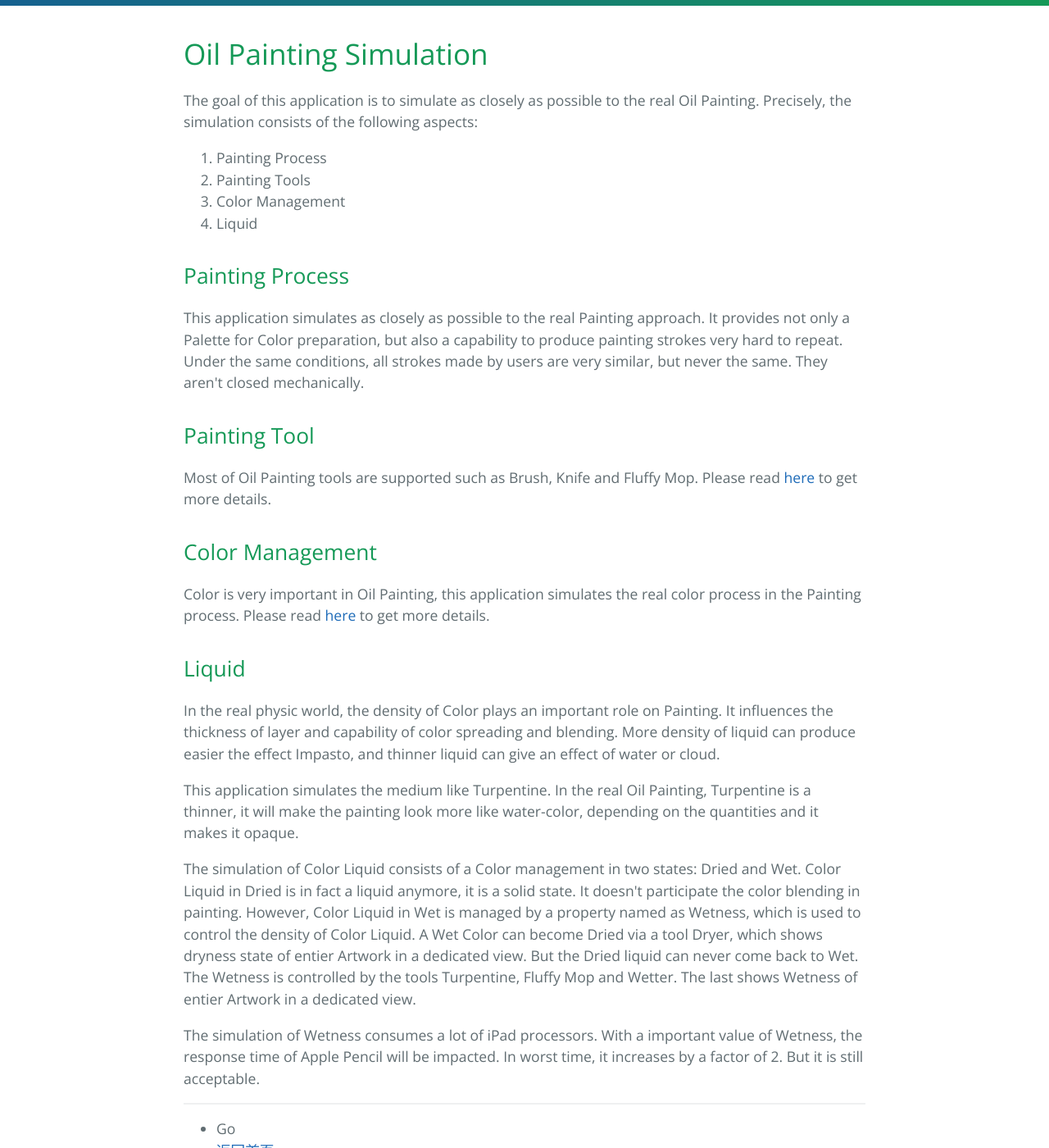
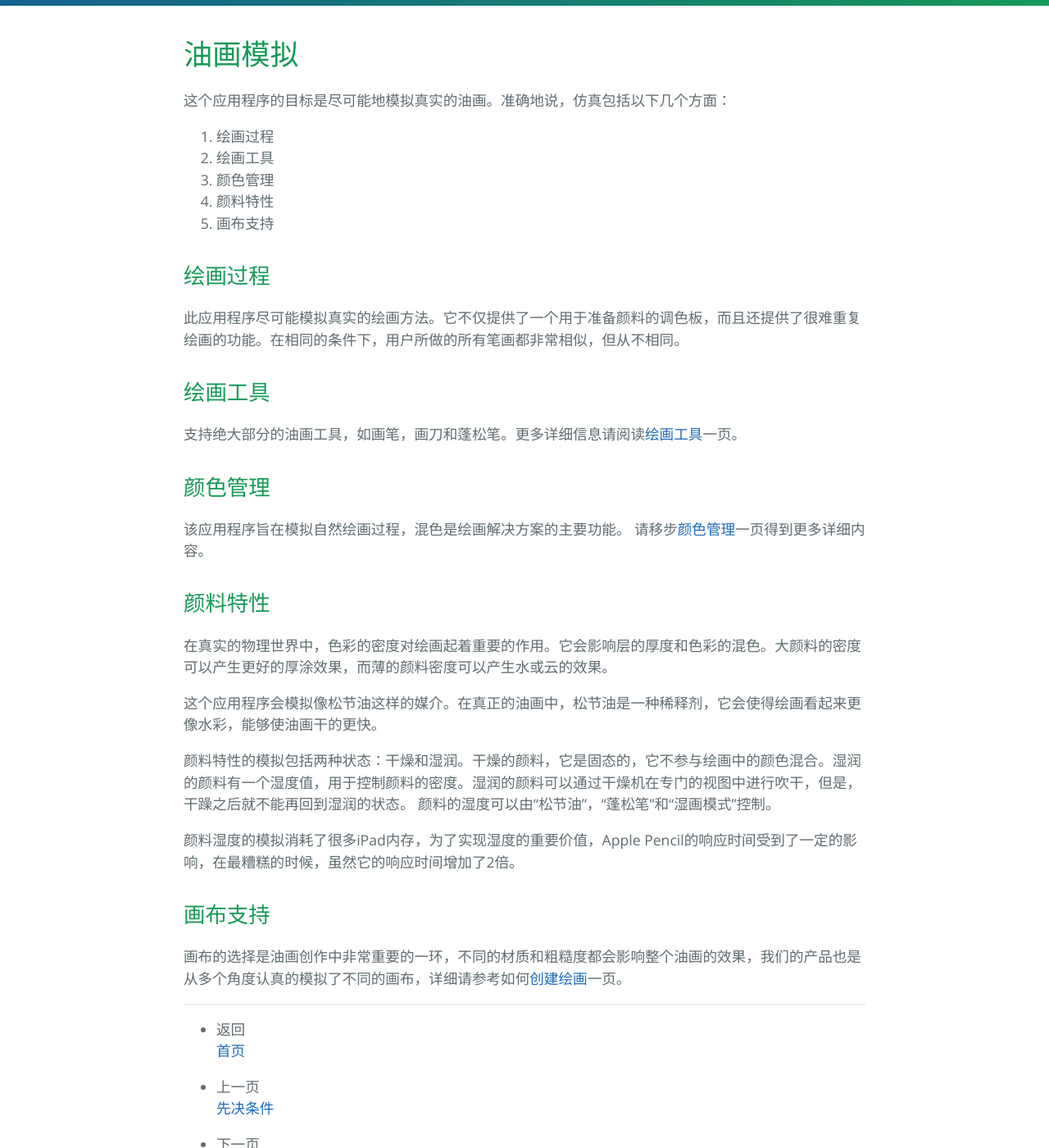
Before and after one commit to soyatec/oilpainting, a Jekyll site: the page built from zh/Help/simulation.html, in a window 1280 px wide and 1400 px high, scrolled down 376 px. Shown: the whole window at 82% size. Built offline with Jekyll 4.4.1, drawn with Linux system fonts in a browser that asks for light colours; comment, search, counter and statistics services are not loaded; some of the changed text lies outside the part shown.

Commit message:
u zh pages.

```diff
--- a/_layouts/cn.html
+++ b/_layouts/cn.html
@@ -23,9 +23,9 @@
 
 		<hr>
 		<ul>
-			<li>Go
+			<li>返回
 				<p>
-					<a href="https://soyatec.github.io/oilpainting/zh">返回首页</a>
+					<a href="https://soyatec.github.io/oilpainting/zh">首页</a>
 				</p>
 			</li>
 			{% if page.previous != nil%}
--- a/zh/Help/simulation.html
+++ b/zh/Help/simulation.html
@@ -1,62 +1,45 @@
 ---
 layout: cn
-title: Oil Painting Simulation
+title: 油画模拟
 category: User's Guide
-previous: {url: prerequisites.html, title: Prerequisites}
-next: {url: color_management.html, title: Color Management }
+previous: {url: prerequisites.html, title: 先决条件}
+next: {url: color_management.html, title: 颜色管理 }
 ---
 <html>
 <body>
-	<p>The goal of this application is to simulate as closely as
-		possible to the real Oil Painting. Precisely, the simulation consists
-		of the following aspects:</p>
+	<p>这个应用程序的目标是尽可能地模拟真实的油画。准确地说，仿真包括以下几个方面：</p>
 	<ol>
-		<li>Painting Process</li>
-		<li>Painting Tools</li>
-		<li>Color Management</li>
-		<li>Liquid</li>
+		<li>绘画过程</li>
+		<li>绘画工具</li>
+		<li>颜色管理</li>
+		<li>颜料特性</li>
+		<li>画布支持</li>
 	</ol>
-	<h2>Painting Process</h2>
+	<h2>绘画过程</h2>
 	<p>
-		This application simulates as closely as possible to the real Painting
-		approach. It provides not only a Palette for Color preparation, but
-		also a capability to produce painting strokes very hard to repeat.
-		Under the same conditions, all strokes made by users are very similar,
-		but never the same. They aren't closed <span>mechanically.</span>
+		此应用程序尽可能模拟真实的绘画方法。它不仅提供了一个用于准备颜料的调色板，而且还提供了很难重复绘画的功能。在相同的条件下，用户所做的所有笔画都非常相似，但从不相同。
 	</p>
-	<h2>Painting Tool</h2>
-	<p>Most of Oil Painting tools are supported such as Brush, Knife
-	  and Fluffy Mop. Please read <a href="painting_tools.html">here</a> to get more details.</p>
-	<h2>Color Management</h2>
-	<p>Color is very important in Oil Painting, this application simulates the real color process in the
-	  Painting process. Please read <a href="color_management.html">here</a> to get more details.</p>
-	<h2>Liquid</h2>
-	<p>In the real physic world, the density of Color plays an
-		important role on Painting. It influences the thickness of layer and
-		capability of color spreading and blending. More density of liquid can
-		produce easier the effect Impasto, and thinner liquid can give an
-		effect of water or cloud.</p>
-	<p>This application simulates the medium like Turpentine. In the
-		real Oil Painting, Turpentine is a thinner, it will make the painting
-		look more like water-color, depending on the quantities and it makes
-		it opaque.</p>
+	<h2>绘画工具</h2>
 	<p>
-		The <span>simulation of </span>Color Liquid consists of a Color
-		management in two states: Dried and Wet. Color Liquid in Dried is in
-		fact a liquid anymore, it is a solid state. It doesn't participate the
-		color <span>blending</span> in painting. However, <span>Color
-			Liquid in Wet is managed by a property named as Wetness, which is
-			used to control the density of Color Liquid. A Wet Color can become
-			Dried via a tool Dryer, which shows d<span>ryness state of
-				entier Artwork in a dedicated view.</span> But the Dried liquid can never
-			come back to Wet. The Wetness is controlled by the tools Turpentine,
-			Fluffy Mop and Wetter. The last shows Wetness of entier Artwork in a
-			<span>dedicated</span> view.
-		</span>
+		支持绝大部分的油画工具，如画笔，画刀和蓬松笔。更多详细信息请阅读<a href="painting_tools.html">绘画工具</a>一页。
 	</p>
-	<p>The simulation of Wetness consumes a lot of iPad processors.
-		With a important value of Wetness, the response time of Apple Pencil
-		will be impacted. In worst time, it increases by a factor of 2. But it
-		is still acceptable.</p>
+	<h2>颜色管理</h2>
+	<p>
+		该应用程序旨在模拟自然绘画过程，混色是绘画解决方案的主要功能。 请移步<a href="color_management.html">颜色管理</a>一页得到更多详细内容。
+	</p>
+	<h2>颜料特性</h2>
+	<p>在真实的物理世界中，色彩的密度对绘画起着重要的作用。它会影响层的厚度和色彩的混色。大颜料的密度可以产生更好的厚涂效果，而薄的颜料密度可以产生水或云的效果。</p>
+	<p>这个应用程序会模拟像松节油这样的媒介。在真正的油画中，松节油是一种稀释剂，它会使得绘画看起来更像水彩，能够使油画干的更快。</p>
+	<p>
+		颜料特性的模拟包括两种状态：干燥和湿润。干燥的颜料，它是固态的，它不参与绘画中的颜色混合。湿润的颜料有一个湿度值，用于控制颜料的密度。湿润的颜料可以通过干燥机在专门的视图中进行吹干，但是，干躁之后就不能再回到湿润的状态。
+		颜料的湿度可以由“松节油”，“蓬松笔”和“湿画模式”控制。
+	</p>
+	<p>颜料湿度的模拟消耗了很多iPad内存，为了实现湿度的重要价值，Apple
+		Pencil的响应时间受到了一定的影响，在最糟糕的时候，虽然它的响应时间增加了2倍。</p>
+	<h2>画布支持</h2>
+	<p>
+		画布的选择是油画创作中非常重要的一环，不同的材质和粗糙度都会影响整个油画的效果，我们的产品也是从多个角度认真的模拟了不同的画布，详细请参考如何<a
+			href="new_paintings.html">创建绘画</a>一页。
+	</p>
 </body>
 </html>
```
Also changed, not shown: Help/simulation.html (+10 -0 lines), zh/Help/color_management.html (+59 -95 lines), zh/Help/overview.html (+15 -28 lines), zh/Help/prerequisites.html (+6 -13 lines).
